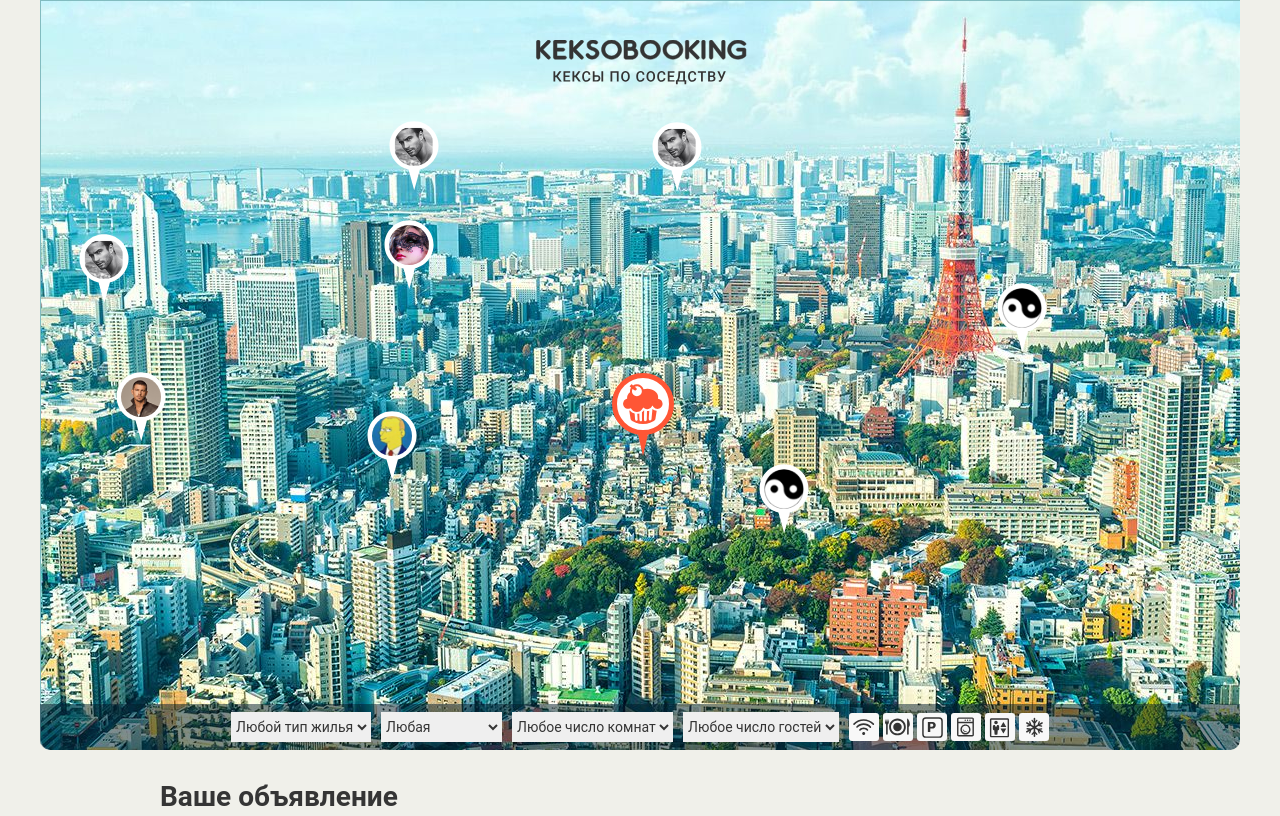
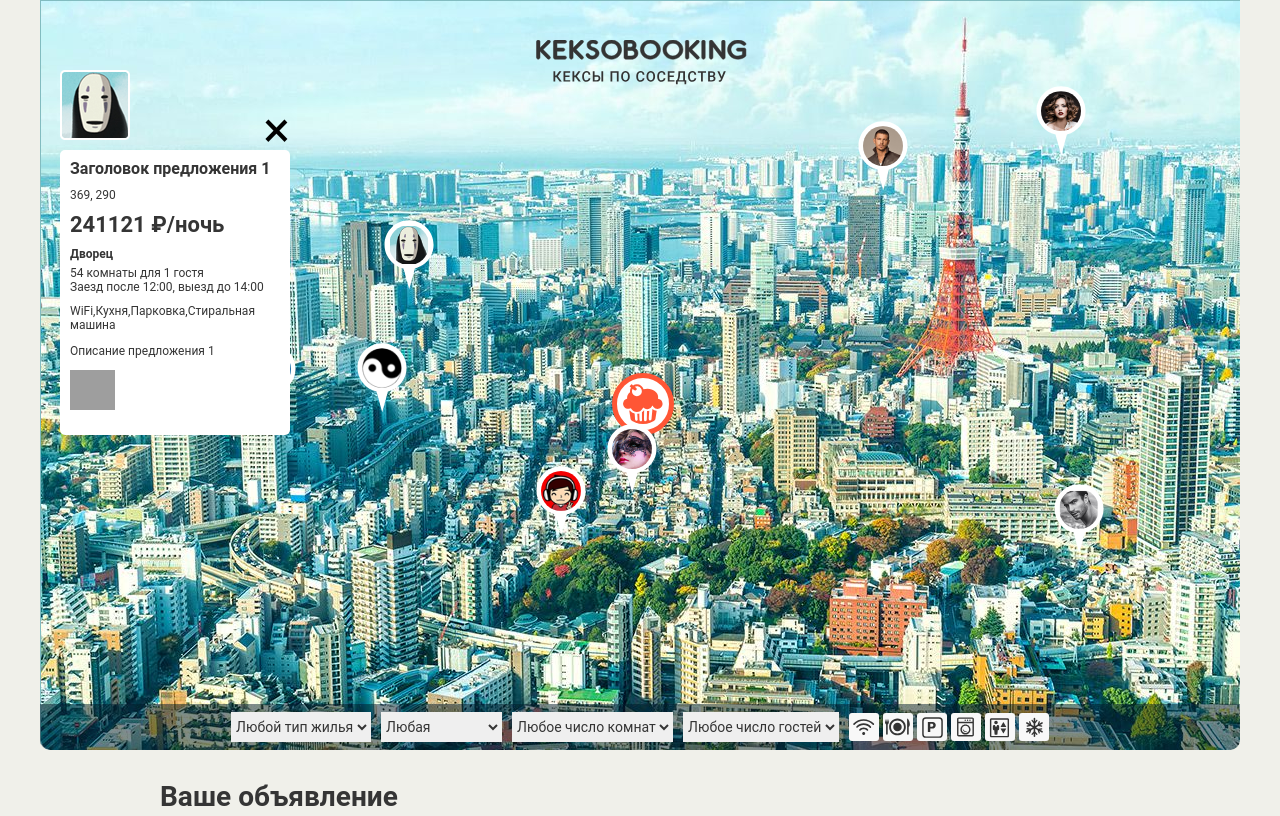
Before and after one commit to GhituA/136081-keksobooking-20, a website: page index.html in a window 1280 px wide. Shown: the top 816 px of the page. Drawn offline with Linux system fonts and the light colour scheme; grey boxes are pictures that could not be loaded; files whose address does not match are found by name.

Commit message:
Добавляет рендер карточки предложения

```diff
--- a/index.html
+++ b/index.html
@@ -248,5 +248,7 @@
     </div>
   </template>
   <script src='js/main.js'></script>
+  <script src='js/pin.js'></script>
+  <script src='js/card.js'></script>
 </body>
 </html>
--- /dev/null
+++ b/js/card.js
@@ -0,0 +1,92 @@
+'use strict';
+
+var map = document.querySelector('.map');
+var cardTemplate = document.querySelector('#card').content.querySelector('.map__card');
+var cardFragment = document.createDocumentFragment();
+var cardElement = cardTemplate.cloneNode(true);
+var cardTitle = cardElement.querySelector('.popup__title');
+var cardAdress = cardElement.querySelector('.popup__text--address');
+var cardPrice = cardElement.querySelector('.popup__text--price');
+var cardType = cardElement.querySelector('.popup__type');
+var cardCapacity = cardElement.querySelector('.popup__text--capacity');
+var cardTime = cardElement.querySelector('.popup__text--time');
+var cardFeatures = cardElement.querySelector('.popup__features');
+var cardDescription = cardElement.querySelector('.popup__description');
+var cardPhotos = cardElement.querySelector('.popup__photos');
+var cardImg = cardElement.querySelector('.popup__photo');
+var cardAvatar = cardElement.querySelector('.popup__avatar');
+var cardPhotofragment = document.createDocumentFragment();
+var mapFilter = document.querySelector('.map__filters-container');
+
+var OFFER_TYPES_MAP = {
+  'flat': 'Квартира',
+  'bungalo': 'Бунгало',
+  'palace': 'Дом',
+  'house': 'Дворец'
+};
+var OFFER_FEATURES_MAP = {
+  'wifi': 'WiFi',
+  'dishwasher': 'Кухня',
+  'parking': 'Парковка',
+  'washer': 'Стиральная машинa',
+  'elevator': 'Лифт',
+  'conditioner': 'Кондиционер'
+};
+
+var DEFINED_ROOMS = ['комната', 'комнаты', 'комнат'];
+var DEFINED_GUESTS = ['гостя', 'гостей'];
+
+var declineArray = function (arrayInput, arrayMap) {
+  var element = [];
+  for (var a = 0; a < arrayInput.length; a++) {
+    element.push(arrayMap[arrayInput[a]]);
+  }
+  return element;
+};
+
+var declineRooms = function (number, words) {
+  if ((number % 100 > 4 && number % 100 < 20) || number % 10 === 0 || number % 10 >= 5) {
+    return words[2];
+  } else if (number % 10 < 5 && number % 10 > 1) {
+    return words[1];
+  } else {
+    return words[0];
+  }
+};
+
+var declineGuests = function (number, words) {
+  if (number % 10 !== 1 || number % 100 === 11) {
+    return words[1];
+  } else {
+    return words[0];
+  }
+};
+
+var renderPhotos = function (photos) {
+  cardPhotos.innerHTML = '';
+  photos.forEach(function (photo) {
+    var photoElement = cardImg.cloneNode(true);
+    photoElement.src = photo;
+    cardPhotofragment.appendChild(photoElement);
+  });
+  cardPhotos.appendChild(cardPhotofragment);
+};
+
+var renderCard = function (input) {
+  cardTitle.textContent = input.offer.title;
+  cardAdress.textContent = input.offer.address;
+  cardPrice.textContent = input.offer.price + ' ₽/ночь';
+  cardType.textContent = OFFER_TYPES_MAP[input.offer.type];
+  cardCapacity.textContent = input.offer.rooms + ' ' + declineRooms(input.offer.rooms, DEFINED_ROOMS) + ' для ' + input.offer.guests + ' ' + declineGuests(input.offer.guests, DEFINED_GUESTS);
+  cardTime.textContent = 'Заезд после ' + input.offer.checkin + ', выезд до ' + input.offer.checkout;
+  cardFeatures.textContent = declineArray(input.offer.features, OFFER_FEATURES_MAP);
+  cardDescription.textContent = input.offer.description;
+  cardPhotos = renderPhotos(input.offer.photos);
+  cardAvatar.src = input.author.avatarUrl;
+  cardImg.alt = input.offer.title;
+
+  return cardElement;
+};
+
+cardFragment.appendChild(renderCard(offers[0]));
+map.insertBefore(cardFragment, mapFilter);
--- a/js/main.js
+++ b/js/main.js
@@ -1,77 +1 @@
 'use strict';
-
-document.querySelector('.map').classList.remove('map--faded');
-var OFFER_NUMBER = 8;
-var OFFER_PRICE_MAX = 1000000;
-var OFFER_ROOMS_MAX = 3;
-var OFFER_GUESTS_MAX = 3;
-var PIN_WIDTH = 50;
-var PIN_HEIGHT = 70;
-var PIN_LOCATIONY_MIN = 130;
-var PIN_LOCATIONY_MAX = 630;
-var mapWidth = document.querySelector('.map').clientWidth;
-var pinTemplate = document.querySelector('#pin').content.querySelector('.map__pin');
-var pinList = document.querySelector('.map__pins');
-var fragment = document.createDocumentFragment();
-
-var offers = [];
-var offerTypes = ['palace', 'flat', 'house', 'bungalo'];
-var offerCheckins = ['12:00', '13:00', '14:00'];
-var offerFeatures = ['wifi', 'dishwasher', 'parking', 'washer', 'elevator', 'conditioner'];
-var offerDescriptions = ['Cтрока с описанием 1', 'Cтрока с описанием 2', 'Cтрока с описанием 3', 'Cтрока с описанием 4', 'Cтрока с описанием 5', 'Cтрока с описанием 6', 'Cтрока с описанием 7', 'Cтрока с описанием 8'];
-var offerPhotos = ['http://o0.github.io/assets/images/tokyo/hotel1.jpg', 'http://o0.github.io/assets/images/tokyo/hotel2.jpg', 'http://o0.github.io/assets/images/tokyo/hotel3.jpg'];
-
-
-var getRandomNumber = function (min, max) {
-  var randomNumber = Math.round(Math.random() * (max - min) + min);
-  return randomNumber;
-};
-
-var getRandomElement = function (elements) {
-  var randomElement = elements[Math.floor(Math.random() * elements.length)];
-  return randomElement;
-};
-
-for (var i = 0; i < OFFER_NUMBER; i++) {
-  var locationX = getRandomNumber(1, mapWidth);
-  var locationY = getRandomNumber(PIN_LOCATIONY_MIN, PIN_LOCATIONY_MAX);
-
-  offers.push({
-    author: {
-      avatarUrl: 'img/avatars/user0' + getRandomNumber(1, OFFER_NUMBER) + '.png',
-    },
-    offer: {
-      title: 'Заголовок предложения №' + getRandomNumber(1, OFFER_NUMBER),
-      address: locationX + ', ' + locationY,
-      price: getRandomNumber(1, OFFER_PRICE_MAX),
-      type: getRandomElement(offerTypes),
-      rooms: getRandomNumber(1, OFFER_ROOMS_MAX),
-      guests: getRandomNumber(1, OFFER_GUESTS_MAX),
-      checkin: getRandomElement(offerCheckins),
-      checkout: getRandomElement(offerCheckins),
-      features: offerFeatures.slice(0, getRandomNumber(0, offerFeatures.length - 1)),
-      description: getRandomElement(offerDescriptions),
-      photos: offerPhotos.slice(0, getRandomNumber(0, offerFeatures.length - 1))
-    },
-    location: {
-      x: locationX,
-      y: locationY
-    }
-  });
-}
-
-var renderPin = function (offer) {
-  var element = pinTemplate.cloneNode(true);
-  element.style.left = offer.location.x - PIN_WIDTH / 2 + 'px';
-  element.style.top = offer.location.y - PIN_HEIGHT + 'px';
-
-  element.querySelector('img').src = offer.author.avatarUrl;
-  element.querySelector('img').alt = offer.offer.title;
-
-  return element;
-};
-
-for (var j = 0; j < offers.length; j++) {
-  fragment.appendChild(renderPin(offers[j]));
-}
-pinList.appendChild(fragment);
--- /dev/null
+++ b/js/pin.js
@@ -0,0 +1,79 @@
+'use strict';
+
+document.querySelector('.map').classList.remove('map--faded');
+var mapWidth = document.querySelector('.map').clientWidth;
+var pinTemplate = document.querySelector('#pin').content.querySelector('.map__pin');
+var pinList = document.querySelector('.map__pins');
+var pinFragment = document.createDocumentFragment();
+
+
+var offers = [];
+var OFFER_NUMBER = 8;
+var OFFER_PRICE_MAX = 1000000;
+var OFFER_ROOMS_MAX = 100;
+var OFFER_GUESTS_MAX = 3;
+var PIN_WIDTH = 50;
+var PIN_HEIGHT = 70;
+var PIN_LOCATIONY_MIN = 130;
+var PIN_LOCATIONY_MAX = 630;
+
+var OFFER_TYPES = ['palace', 'flat', 'house', 'bungalo'];
+var OFFER_CHECKIN = ['12:00', '13:00', '14:00'];
+var OFFER_CHECKOUT = ['12:00', '13:00', '14:00'];
+var OFFER_FEATURES = ['wifi', 'dishwasher', 'parking', 'washer', 'elevator', 'conditioner'];
+var OFFER_PHOTOS = ['http://o0.github.io/assets/images/tokyo/hotel1.jpg', 'http://o0.github.io/assets/images/tokyo/hotel2.jpg', 'http://o0.github.io/assets/images/tokyo/hotel3.jpg'];
+
+
+var getRandomNumber = function (min, max) {
+  var randomNumber = Math.round(Math.random() * (max - min) + min);
+  return randomNumber;
+};
+
+var getRandomElement = function (elements) {
+  var randomElement = elements[Math.floor(Math.random() * elements.length)];
+  return randomElement;
+};
+
+for (var i = 0; i < OFFER_NUMBER; i++) {
+  var pinLocationX = getRandomNumber(1, mapWidth);
+  var pinLocationY = getRandomNumber(PIN_LOCATIONY_MIN, PIN_LOCATIONY_MAX);
+
+  offers.push({
+    author: {
+      avatarUrl: 'img/avatars/user0' + (i + 1) + '.png',
+    },
+    offer: {
+      title: 'Заголовок предложения' + ' ' + (i + 1),
+      address: pinLocationX + ', ' + pinLocationY,
+      price: getRandomNumber(1, OFFER_PRICE_MAX),
+      type: getRandomElement(OFFER_TYPES),
+      rooms: getRandomNumber(1, OFFER_ROOMS_MAX),
+      guests: getRandomNumber(1, OFFER_GUESTS_MAX),
+      checkin: getRandomElement(OFFER_CHECKIN),
+      checkout: getRandomElement(OFFER_CHECKOUT),
+      features: OFFER_FEATURES.slice(0, getRandomNumber(0, OFFER_FEATURES.length - 1)),
+      description: 'Описание предложения' + ' ' + (i + 1),
+      photos: OFFER_PHOTOS.slice(0, getRandomNumber(0, OFFER_FEATURES.length - 1))
+    },
+    location: {
+      x: pinLocationX,
+      y: pinLocationY
+    }
+  });
+}
+
+var renderPin = function (input) {
+  var pinElement = pinTemplate.cloneNode(true);
+  pinElement.style.left = input.location.x - PIN_WIDTH / 2 + 'px';
+  pinElement.style.top = input.location.y - PIN_HEIGHT + 'px';
+
+  pinElement.querySelector('img').src = input.author.avatarUrl;
+  pinElement.querySelector('img').alt = input.offer.title;
+
+  return pinElement;
+};
+
+for (var j = 0; j < offers.length; j++) {
+  pinFragment.appendChild(renderPin(offers[j]));
+}
+pinList.appendChild(pinFragment);
```
